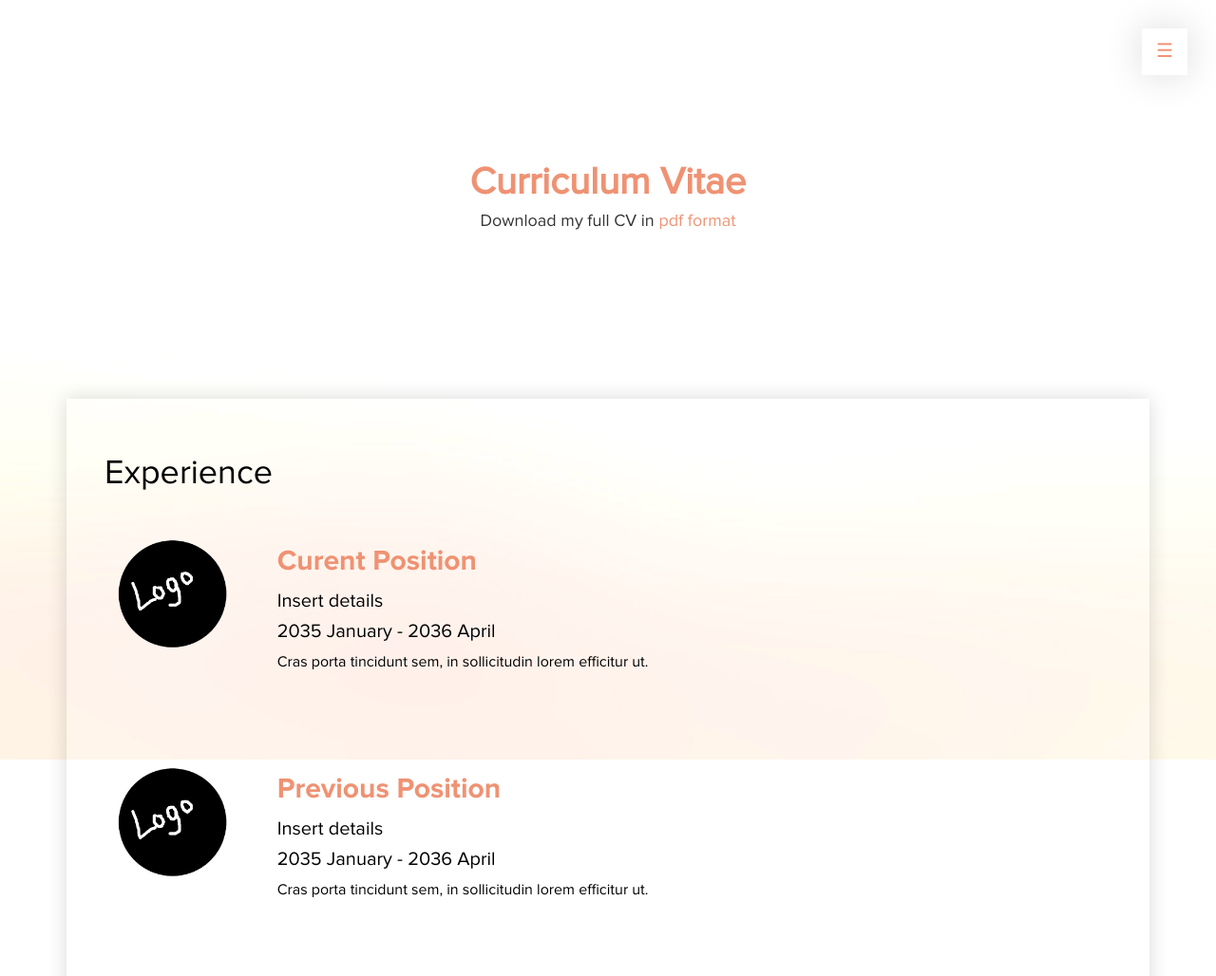
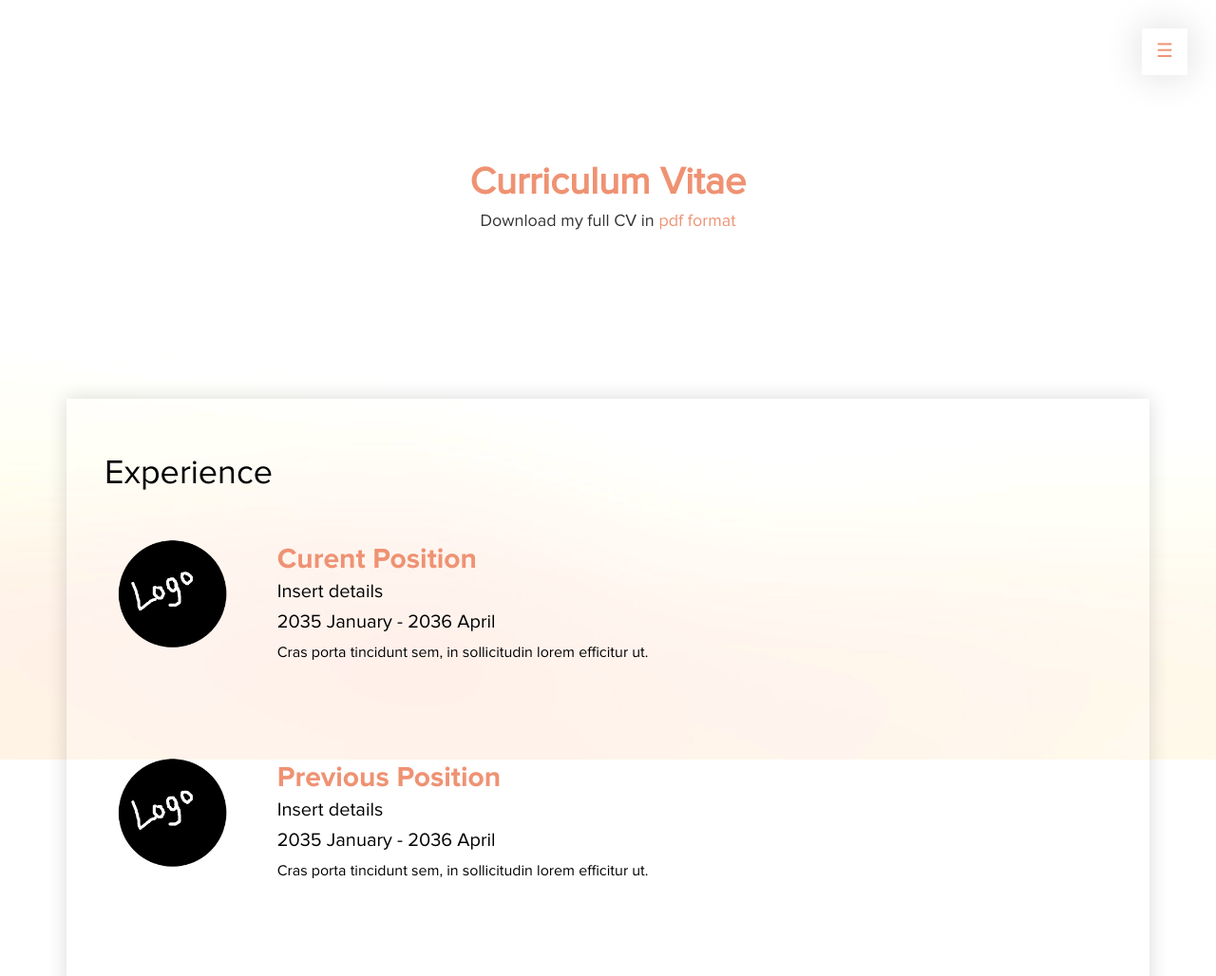
Before and after one commit to hvbora/hvbora.github.io, a plain HTML site: page cv.html in a window 1280 px wide. Shown: the top 1028 px of the page at 95% size. Drawn offline with Linux system fonts and the light colour scheme.

Commit message:
Update templatemo-orange-light.css

```diff
--- a/css/templatemo-orange-light.css
+++ b/css/templatemo-orange-light.css
@@ -112,9 +112,9 @@ h2 {
 
 .accent {
   font-family: "Proxima Bold", Helvetica, Arial, Verdana;
-  line-height: 25px;
+  line-height: 20px;
   color: #ef9273;
-  padding-bottom: 8px;
+  padding-bottom: 3px;
 }
 
 
```
